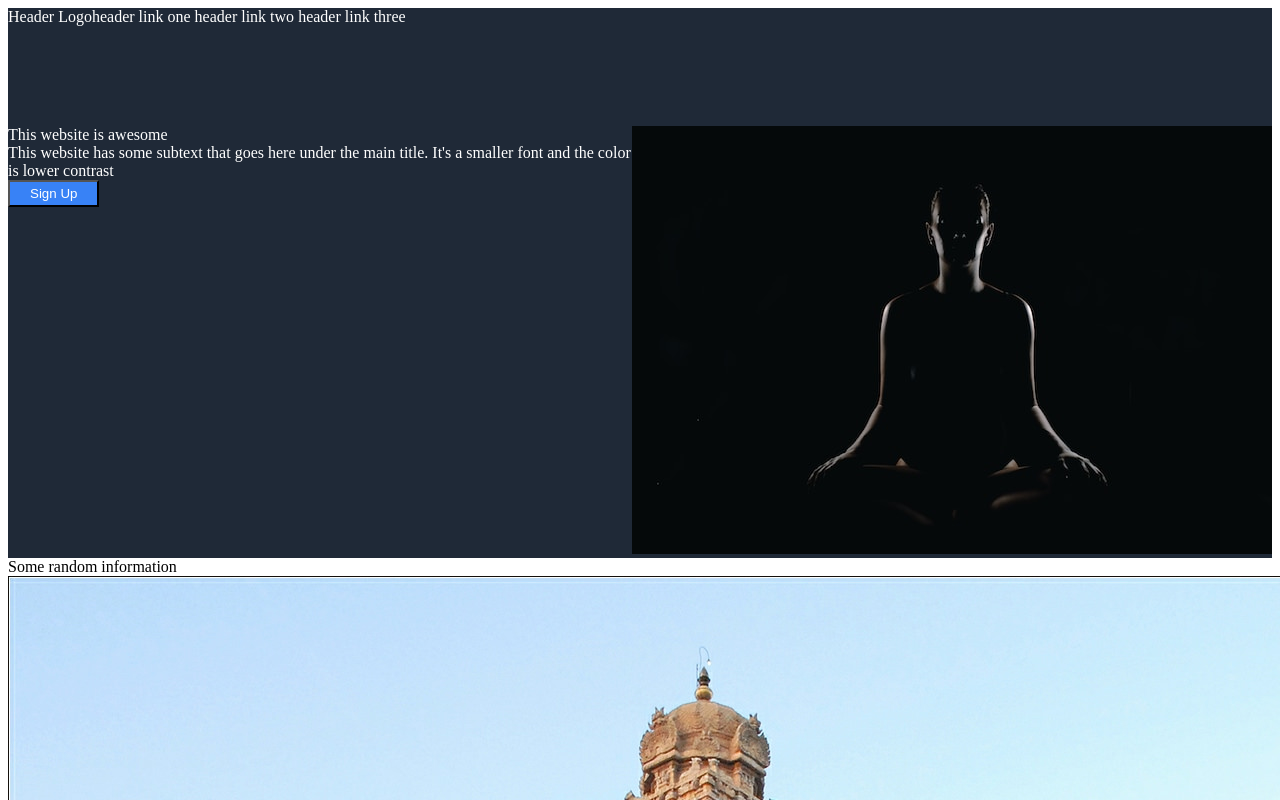
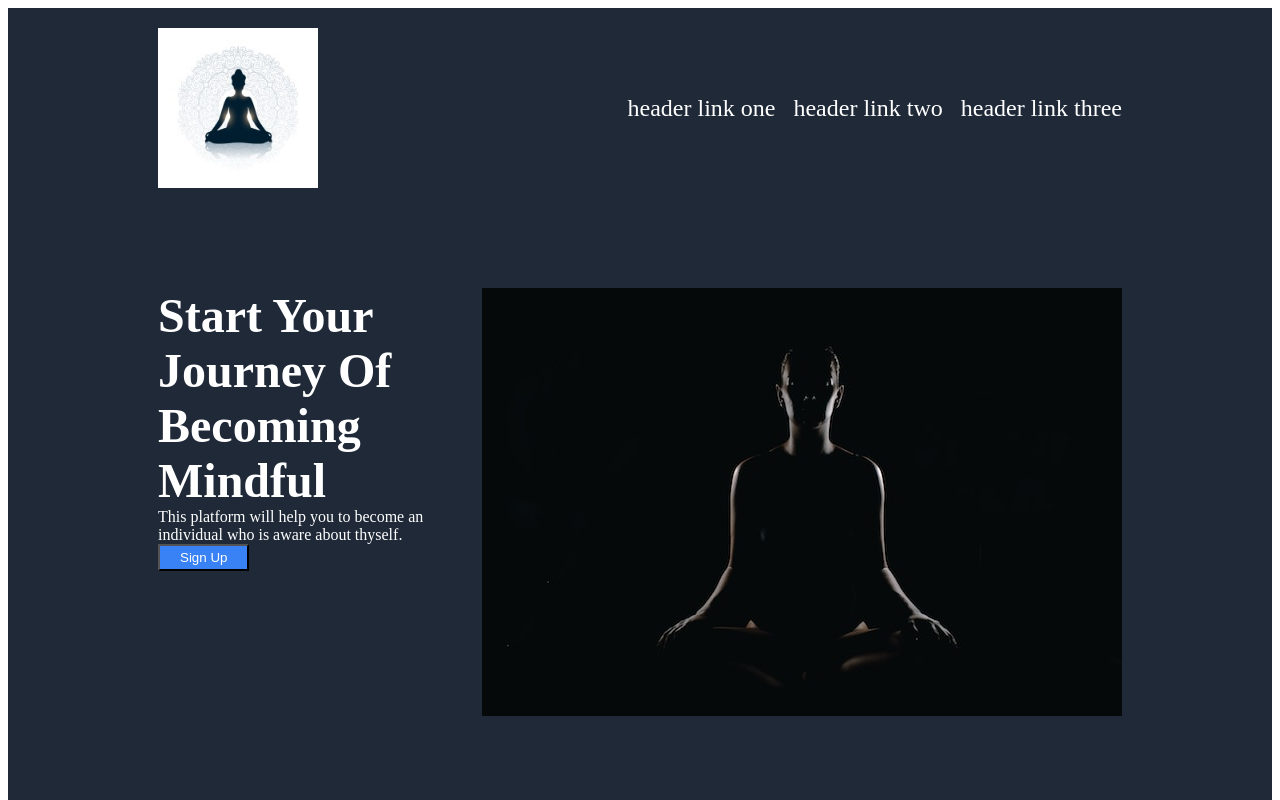
Before and after one commit to Sujayweb3master/Landing-page, a plain HTML site: page index.html in a window 1280 px wide. Shown: the top 800 px of the page. Drawn offline with Linux system fonts and the light colour scheme.

Commit message:
Add some css styling to section-1 part of the html

```diff
--- a/index.html
+++ b/index.html
@@ -12,23 +12,24 @@
         <div class="header-container">
             <div class="header">
                 <div class="header-logo">
-                    Header Logo
+                    <img src="img/mlogo_modified.jpg" alt="a person meditating">
+                    <!-- Header Logo -->
                 </div>
                 <div class="h-link1">
-                    <a href="#" rel="norefrrer">header link one
+                    <a href="#" target="_self" rel="norefrrer">header link one
                     </a>
-                    <a href="#" rel="norefrrer">header link two
+                    <a href="#" target="_self" rel="norefrrer">header link two
                     </a>
-                    <a href="#" rel="norefrrer">header link three
+                    <a href="#" target="_self" rel="norefrrer">header link three
                     </a>
                 </div>
             </div>
 
             <div class="section-01">
                 <div class="content">
-                    <div>This website is awesome
+                    <div class="title"> Start Your Journey Of Becoming Mindful
                     </div>
-                    <div>This website has some subtext that goes here under the main title. It's a smaller font and the color is lower contrast
+                    <div> This platform will help you to become an individual who is aware about thyself.
                     </div>
                     <div> <button> Sign Up </button>
                     </div>
--- a/style.css
+++ b/style.css
@@ -10,16 +10,60 @@ a {
 .header-container {
     color: white;
     background-color: #1f2937;
+    width: auto;
+    height: auto;
+    padding: 20px 150px 150px 150px;
+
+
 }
 
 .header {
     display: flex;
     margin-bottom: 100px;
+    justify-content: space-around;
+    align-items: center;
+}
+
+.h-link1 {
+    display: flex;
+    gap: 18px;
+    font-size: 24px;
+}
+
+
+
+.header-logo {
+    display: flex;
+    font-weight: bolder;
+    color: #f9faf8;
+    margin-right: auto;
+    width: 160px;
+    height: 160px;
+}
+
+.header-logo img {
+    max-width: 100%;
+    height: autos;
 }
 
 
 .section-01 {
     display: flex;
+    justify-content: space-between;
+}
+
+.header-logo,
+.section-01 {
+    flex: 1;
+}
+
+.content {
+    gap: 35px;
+}
+
+.title {
+    font-size: 48px;
+    font-weight: bolder;
 }
 
 button {
@@ -27,3 +71,8 @@ button {
     color: white;
     padding: 4px 20px;
  }
+
+
+ .footer {
+    text-align: center;
+ }
```
